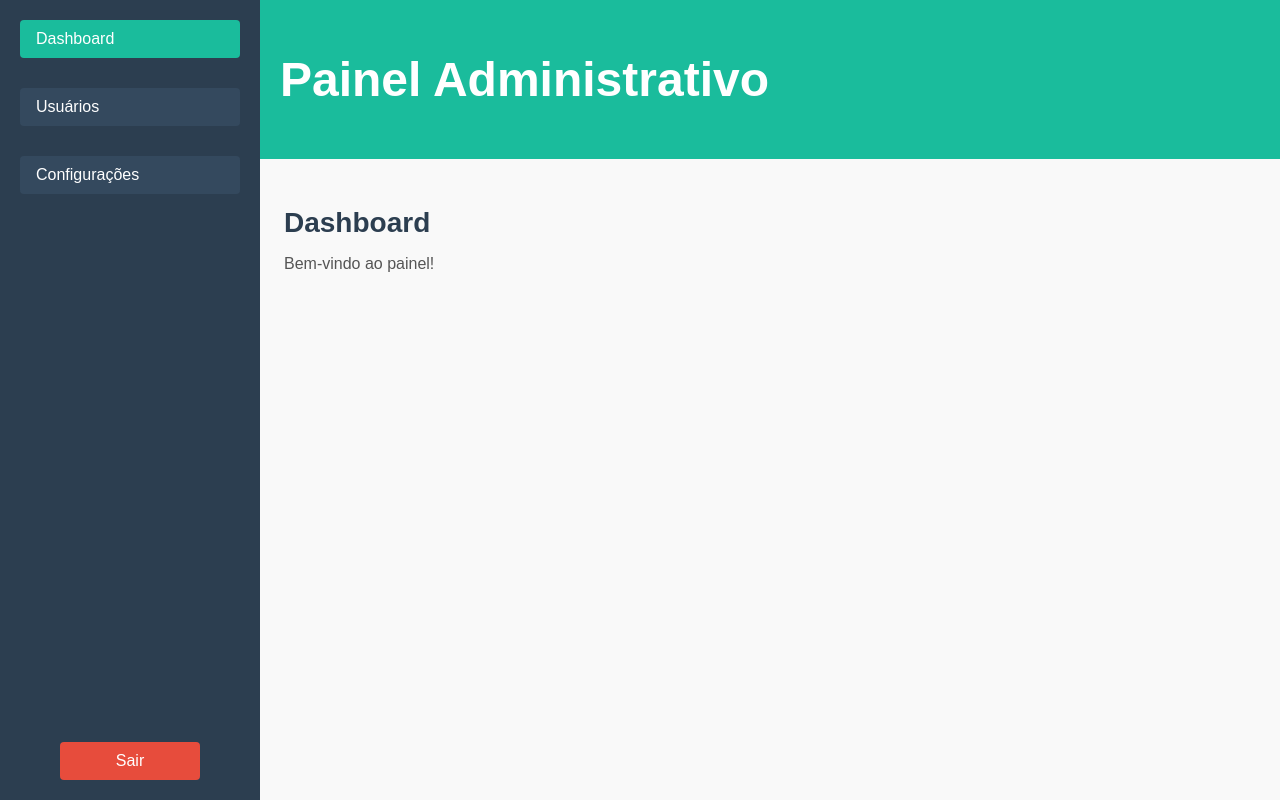
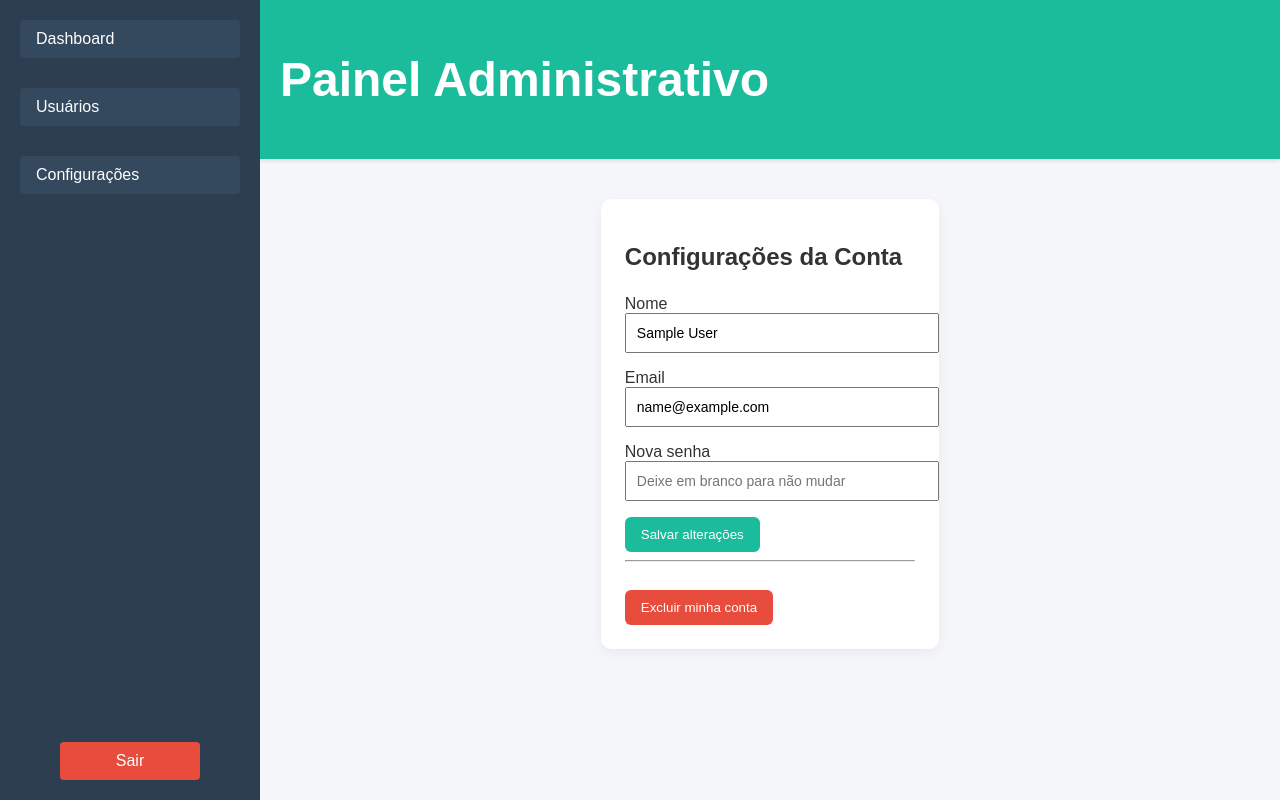
Before and after one commit to thierryarau70/AdminDashboard, a Vue app in the folder admin-dashboard/: page /account in a window 1280 px wide. Before the commit this address led to /. Built offline with nearby package versions, Linux system fonts and the light colour scheme; sample sign-in values are in the browser's storage.

Commit message:
componentes e rotas prontos de configuração da conta, pronta pra inserir no codigo

```diff
--- a/admin-dashboard/src/router/index.ts
+++ b/admin-dashboard/src/router/index.ts
@@ -4,6 +4,7 @@ import Users from '../views/Users.vue'
 import Settings from '../views/Settings.vue'
 import LoginView from '../views/LoginView.vue'
 import RegisterView from '../views/RegisterView.vue'
+import AccountSettings from '../views/AccountSettings.vue'
 
 const routes = [
   {
@@ -31,6 +32,11 @@ const routes = [
     component: Settings,
     meta: { requiresAuth: true }
   },
+   {
+    path: '/account',
+    component: AccountSettings,
+    meta: { requiresAuth: true }
+  },
   {
     path: '/:pathMatch(.*)*',
     redirect: '/'
--- /dev/null
+++ b/admin-dashboard/src/views/AccountSettings.vue
@@ -0,0 +1,99 @@
+<template>
+  <div class="settings-container">
+    <h2>Configurações da Conta</h2>
+
+    <form @submit.prevent="updateInfo">
+      <div class="form-group">
+        <label>Nome</label>
+        <input v-model="name" type="text" required />
+      </div>
+
+      <div class="form-group">
+        <label>Email</label>
+        <input v-model="email" type="email" required />
+      </div>
+
+      <div class="form-group">
+        <label>Nova senha</label>
+        <input v-model="password" type="password" placeholder="Deixe em branco para não mudar" />
+      </div>
+
+      <button type="submit">Salvar alterações</button>
+    </form>
+
+    <hr />
+
+    <button class="delete-btn" @click="confirmDelete">Excluir minha conta</button>
+  </div>
+</template>
+
+<script setup lang="ts">
+import { ref } from 'vue'
+import { useRouter } from 'vue-router'
+
+const router = useRouter()
+const userData = JSON.parse(localStorage.getItem('user') || '{}')
+
+const name = ref(userData.name || '')
+const email = ref(userData.email || '')
+const password = ref('')
+
+function updateInfo() {
+  const updatedUser = {
+    ...userData,
+    name: name.value,
+    email: email.value,
+    password: password.value || userData.password
+  }
+  localStorage.setItem('user', JSON.stringify(updatedUser))
+  alert('Dados atualizados com sucesso!')
+}
+
+function confirmDelete() {
+  if (confirm('Tem certeza que deseja excluir sua conta? Esta ação é irreversível.')) {
+    localStorage.removeItem('user')
+    localStorage.removeItem('loggedIn')
+    router.push('/login')
+  }
+}
+</script>
+
+<style scoped>
+.settings-container {
+  max-width: 500px;
+  margin: 40px auto;
+  background: #fff;
+  padding: 24px;
+  border-radius: 10px;
+  box-shadow: 0 4px 12px rgba(0, 0, 0, 0.05);
+}
+h2 {
+  margin-bottom: 24px;
+}
+.form-group {
+  margin-bottom: 16px;
+}
+input {
+  width: 100%;
+  padding: 10px;
+  font-size: 14px;
+}
+button {
+  padding: 10px 16px;
+  border: none;
+  background: #1abc9c;
+  color: white;
+  border-radius: 6px;
+  cursor: pointer;
+}
+button:hover {
+  background: #16a085;
+}
+.delete-btn {
+  background-color: #e74c3c;
+  margin-top: 20px;
+}
+.delete-btn:hover {
+  background-color: #c0392b;
+}
+</style>
```
